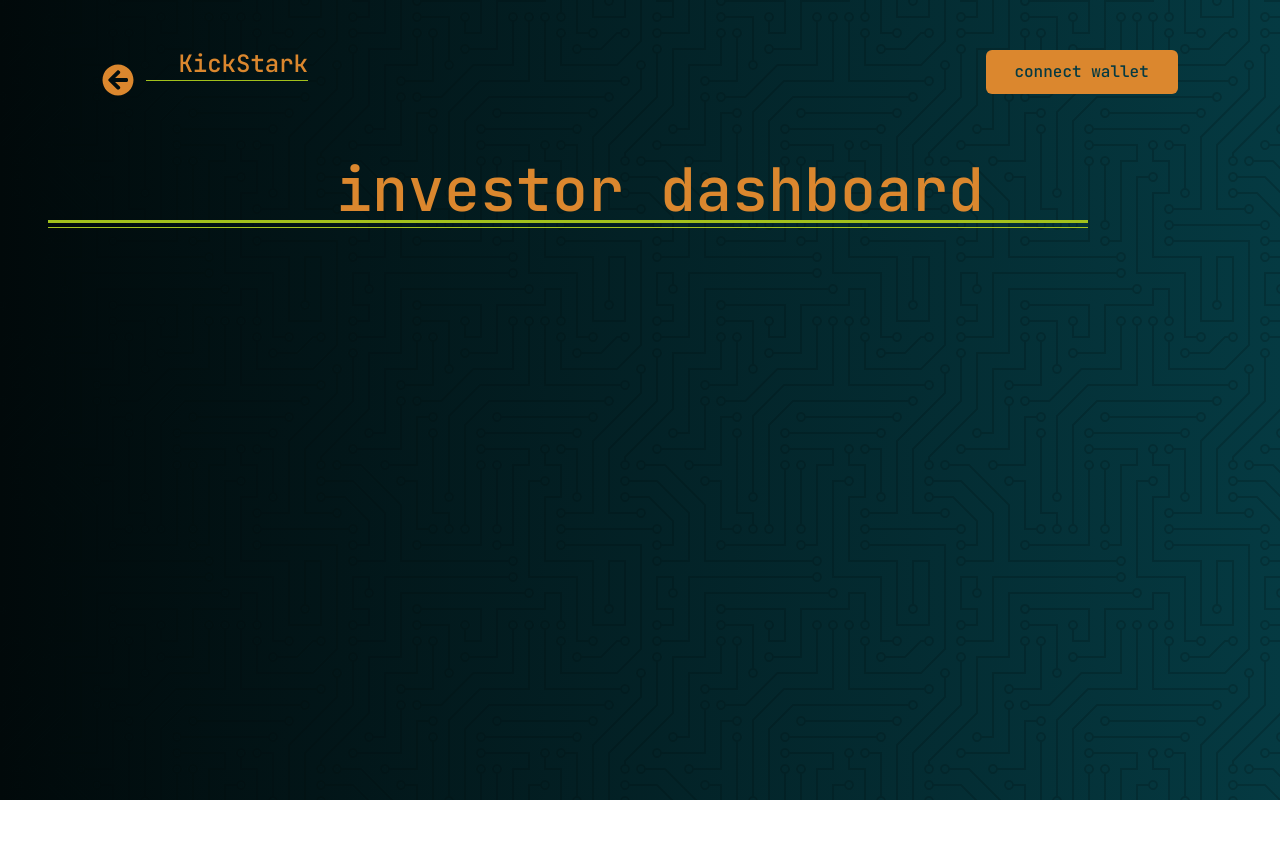
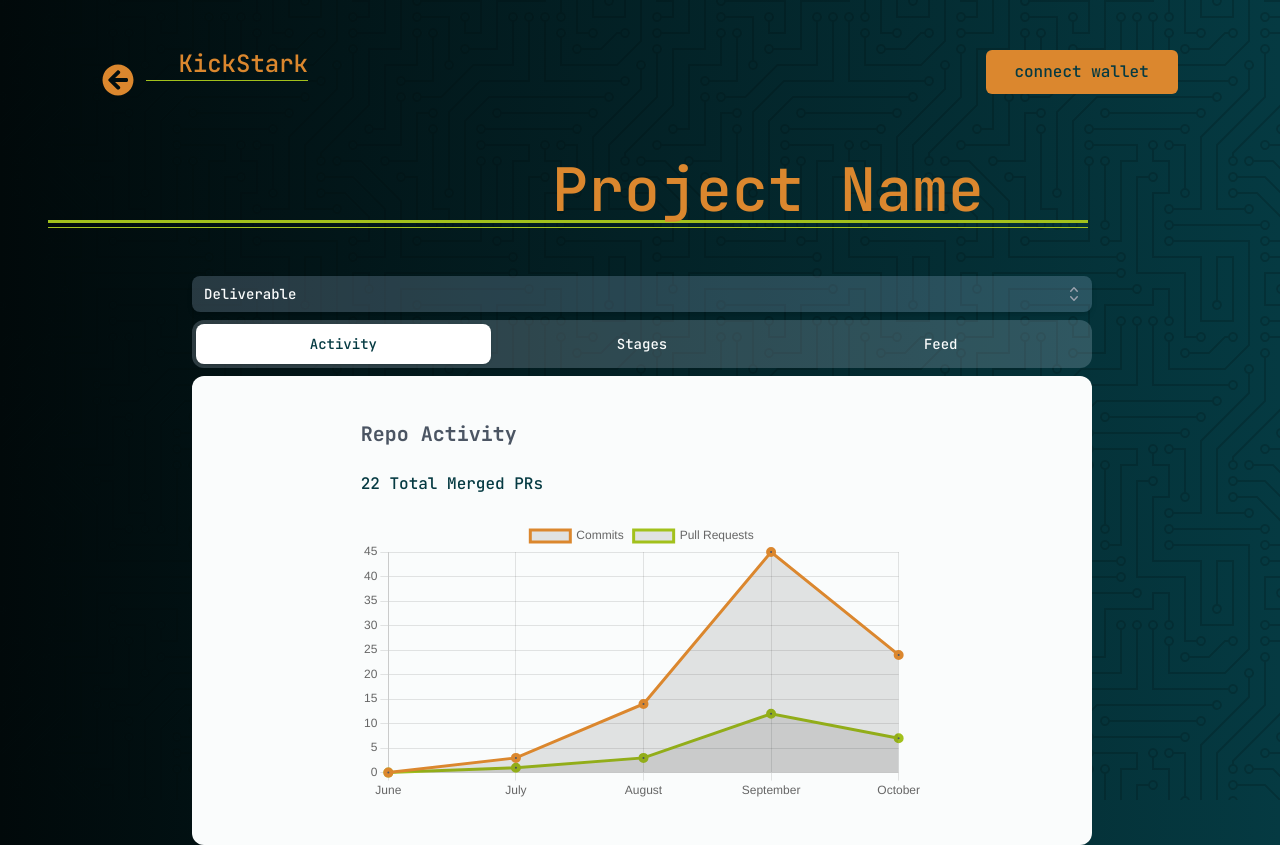
Before and after one commit to DLRFC/KickStark, a Next.js app: page /investors/1 in a window 1280 px wide. Before the commit the page ends 800 px from the top, so only its background shows below. Built offline with nearby package versions, Linux system fonts and the light colour scheme.

Commit message:
refactor investor dashboard files

```diff
--- a/components/menu/ProjectCarousel.tsx
+++ b/components/menu/menuItem/ProjectCarousel.tsx
@@ -1,5 +1,5 @@
 import React, { FC, useState, useEffect } from "react";
-import ProjectList from "../projects/List";
+import ProjectList from "../../projects/List";
 import { IoIosArrowDropleftCircle } from 'react-icons/io'
 import { IoIosArrowDroprightCircle } from 'react-icons/io'
 
--- a/pages/investors/[investorID].tsx
+++ b/pages/investors/[investorID].tsx
@@ -1,19 +1,217 @@
 import { NextPage } from "next";
 import Header from "../../components/header";
-import InvestorPreview from "../../components/menu/InvestorPreview";
 
-// right now this page is only accessible by typing into browser url
-// need to give the option to go here when user connects wallet and has already funded something.
-// Investor's dashboard will show individual wallet's portfolio of investments,
-// with each project's summary, current status and link to project's dedicated page.
-// All interactions will happen from the project page.
+import React, { FC, useState, Fragment } from "react"
+import { Tab, Listbox, Transition } from "@headlessui/react"
+import { CheckIcon, ChevronUpDownIcon } from "@heroicons/react/20/solid"
+import Activity from "../../components/projects/Activity"
+import Progress from "../../components/projects/Progress"
 
 const InvestorDashboard: NextPage = () => {
+    const projects: { id: number; name: string; unavailable: boolean }[] = [
+        {
+            id: 1,
+            name: "Deliverable",
+            unavailable: false
+        },
+        {
+            id: 2,
+            name: "Om",
+            unavailable: false
+        },
+        {
+            id: 3,
+            name: "Emergence",
+            unavailable: false
+        },
+        {
+            id: 4,
+            name: "DecentraList",
+            unavailable: false
+        },
+        {
+            id: 5,
+            name: "MxTape",
+            unavailable: false
+        },
+        {
+            id: 6,
+            name: "Parfait",
+            unavailable: false
+        }
+    ]
+
+    const [selectedProject, setSelectedProject] = useState(projects[0])
+
+    const classNames = (...classes: any[]) => {
+        return classes.filter(Boolean).join(" ")
+    }
+
     return (
-        <div className="relative w-screen h-screen circuitBoard">
+        <div className="w-screen h-screen circuitBoard">
+            <div className="mb-12">
+                <Header title={"Project Name"} />
+            </div>
 
-            <Header title="investor dashboard" />
+            <div className="w-[900px] ml-[15%] mb-2">
+                <Listbox value={selectedProject} onChange={setSelectedProject}>
+                    <div className="relative mt-1">
+                        <Listbox.Button className="text-brand-gray relative w-full cursor-default rounded-lg bg-blue-200/20 py-2 pl-3 pr-10 text-left shadow-md focus:outline-none focus-visible:border-brand-orange focus-visible:ring-2 focus-visible:ring-white focus-visible:ring-opacity-75 focus-visible:ring-offset-2 focus-visible:ring-offset-brand-orange sm:text-sm">
+                            <span className="block truncate">
+                                {selectedProject.name}
+                            </span>
+                            <span className="pointer-events-none absolute inset-y-0 right-0 flex items-center pr-2">
+                                <ChevronUpDownIcon
+                                    className="h-5 w-5 text-gray-400"
+                                    aria-hidden="true"
+                                />
+                            </span>
+                        </Listbox.Button>
+                        <Transition
+                            as={Fragment}
+                            leave="transition ease-in duration-100"
+                            leaveFrom="opacity-100"
+                            leaveTo="opacity-0"
+                        >
+                            <Listbox.Options className="text-xl absolute mt-1 w-full overflow-auto rounded-md bg-brand-gray py-1 shadow-lg ring-1 ring-black ring-opacity-5 focus:outline-none sm:text-lg">
+                                {projects.map((project, projectIdx) => (
+                                    <Listbox.Option
+                                        key={projectIdx}
+                                        className={({ active }) =>
+                                            `relative cursor-default select-none py-2 pl-10 pr-4 ${
+                                                active
+                                                    ? "bg-brand-green"
+                                                    : "text-gray-900"
+                                            }`
+                                        }
+                                        value={project}
+                                    >
+                                        {({ selected }) => (
+                                            <>
+                                                <span
+                                                    className={`block truncate ${
+                                                        selected
+                                                            ? "font-medium"
+                                                            : "font-normal"
+                                                    }`}
+                                                >
+                                                    <span className="text-2xl">
+                                                        {project.name}
+                                                    </span>
+                                                </span>
+                                                {selected ? (
+                                                    <span className="absolute inset-y-0 left-0 flex items-center pl-3 text-amber-600">
+                                                        <CheckIcon
+                                                            className="h-5 w-5"
+                                                            aria-hidden="true"
+                                                        />
+                                                    </span>
+                                                ) : null}
+                                            </>
+                                        )}
+                                    </Listbox.Option>
+                                ))}
+                            </Listbox.Options>
+                        </Transition>
+                    </div>
+                </Listbox>
+            </div>
 
+            <Tab.Group>
+                <Tab.List className="flex space-x-1 rounded-xl p-1 w-[900px] ml-[15%] bg-blue-100/20 text-brand-darkest">
+                    <Tab
+                        className={({ selected }) =>
+                            classNames(
+                                "w-full rounded-lg py-2.5 text-sm font-medium leading-5",
+                                "ring-white ring-opacity-60 ring-offset-2 ring-offset-brand-green focus:outline-none focus:ring-2",
+                                selected
+                                    ? "bg-white shadow text-brand-dark"
+                                    : " text-brand-gray hover:bg-white/[0.12] hover:text-white"
+                            )
+                        }
+                    >
+                        Activity
+                    </Tab>
+                    <Tab
+                        className={({ selected }) =>
+                            classNames(
+                                "w-full rounded-lg py-2.5 text-sm font-medium leading-5",
+                                "ring-white ring-opacity-60 ring-offset-2 ring-offset-brand-green focus:outline-none focus:ring-2",
+                                selected
+                                    ? "bg-white shadow text-brand-dark"
+                                    : " text-brand-gray hover:bg-white/[0.12] hover:text-white"
+                            )
+                        }
+                    >
+                        Stages
+                    </Tab>
+                    <Tab
+                        className={({ selected }) =>
+                            classNames(
+                                "w-full rounded-lg py-2.5 text-sm font-medium leading-5",
+                                "ring-white ring-opacity-60 ring-offset-2 ring-offset-brand-green focus:outline-none focus:ring-2",
+                                selected
+                                    ? "bg-white shadow text-brand-dark"
+                                    : " text-brand-gray hover:bg-white/[0.12] hover:text-white"
+                            )
+                        }
+                    >
+                        Feed
+                    </Tab>
+                </Tab.List>
+                <Tab.Panels className="mt-2 mb-10 w-[900px] ml-[15%]">
+                    <Tab.Panel
+                        className={classNames("rounded-xl bg-brand-gray p-3")}
+                    >
+                        <Activity />
+                    </Tab.Panel>
+                    <Tab.Panel
+                        className={classNames("rounded-xl bg-brand-gray p-3")}
+                    >
+                        <div className="flex justify-center">
+                            <Progress
+                                title={"Stage 1"}
+                                desc="Here is the stage description"
+                                percent={88}
+                            />
+                            <Progress
+                                title={"Stage 2"}
+                                desc="Impedit quo minus id quod maxime placeat facere possimus, omnis"
+                                percent={67}
+                            />
+                            <Progress
+                                title={"Stage 3"}
+                                desc="Molestias excepturi sint occaecati cupiditate non provident"
+                                percent={35}
+                            />
+                        </div>
+                        <div className="flex justify-center">
+                            <Progress
+                                title={"Stage 4"}
+                                desc="Impedit quo minus id quod maxime placeat facere possimus, omnis"
+                                percent={21}
+                            />
+                            <Progress
+                                title={"Stage 5"}
+                                desc="Quo minus id quod maxime placeat facere possimus, omnis voluptas assum"
+                                percent={6}
+                            />
+                            <Progress
+                                title={"Stage 6"}
+                                desc="Quibusdam et aut officiis debitis aut rerum necessitatibus "
+                                percent={0}
+                            />
+                        </div>
+                    </Tab.Panel>
+                    <Tab.Panel
+                        className={classNames("rounded-xl bg-brand-gray p-3")}
+                    >
+                        <div className="flex justify-center">
+                            <img src="feed.png" alt="" />
+                        </div>
+                    </Tab.Panel>
+                </Tab.Panels>
+            </Tab.Group>
         </div>
     )
 }
```
Also changed, not shown: components/menu/index.tsx (+4 -4 lines), components/menu/menuItem/InvestorPreview.tsx (renamed from components/menu/InvestorPreview.tsx, +42 -42 lines), components/menu/menuItem/ProjectPreview.tsx (renamed from components/menu/ProjectPreview.tsx), components/menu/menuItem/index.tsx (renamed from components/menu/MenuItem.tsx), components/projects/Activity.tsx (renamed from components/activity/index.tsx), components/projects/Progress.tsx (renamed from components/progress/index.tsx).
